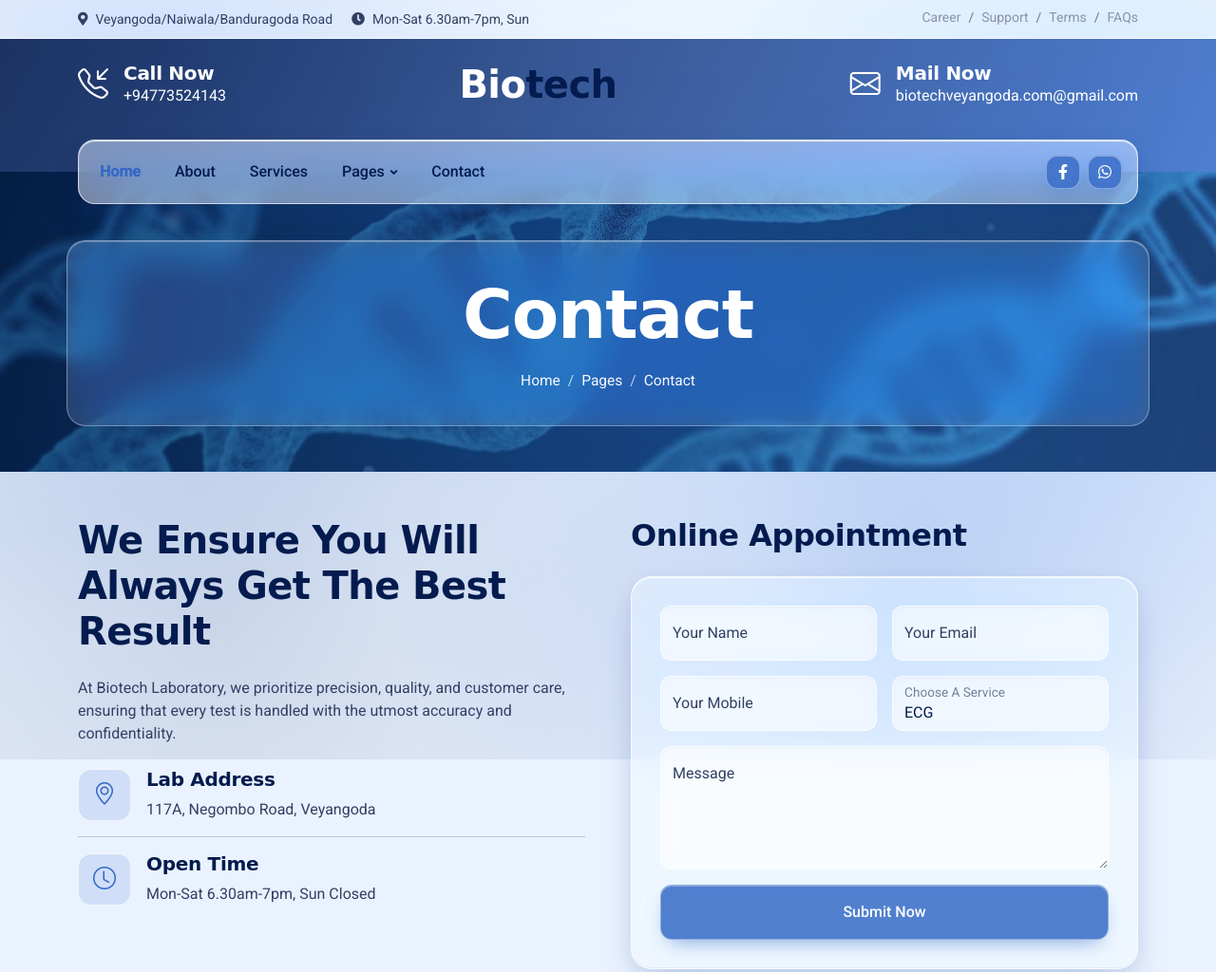
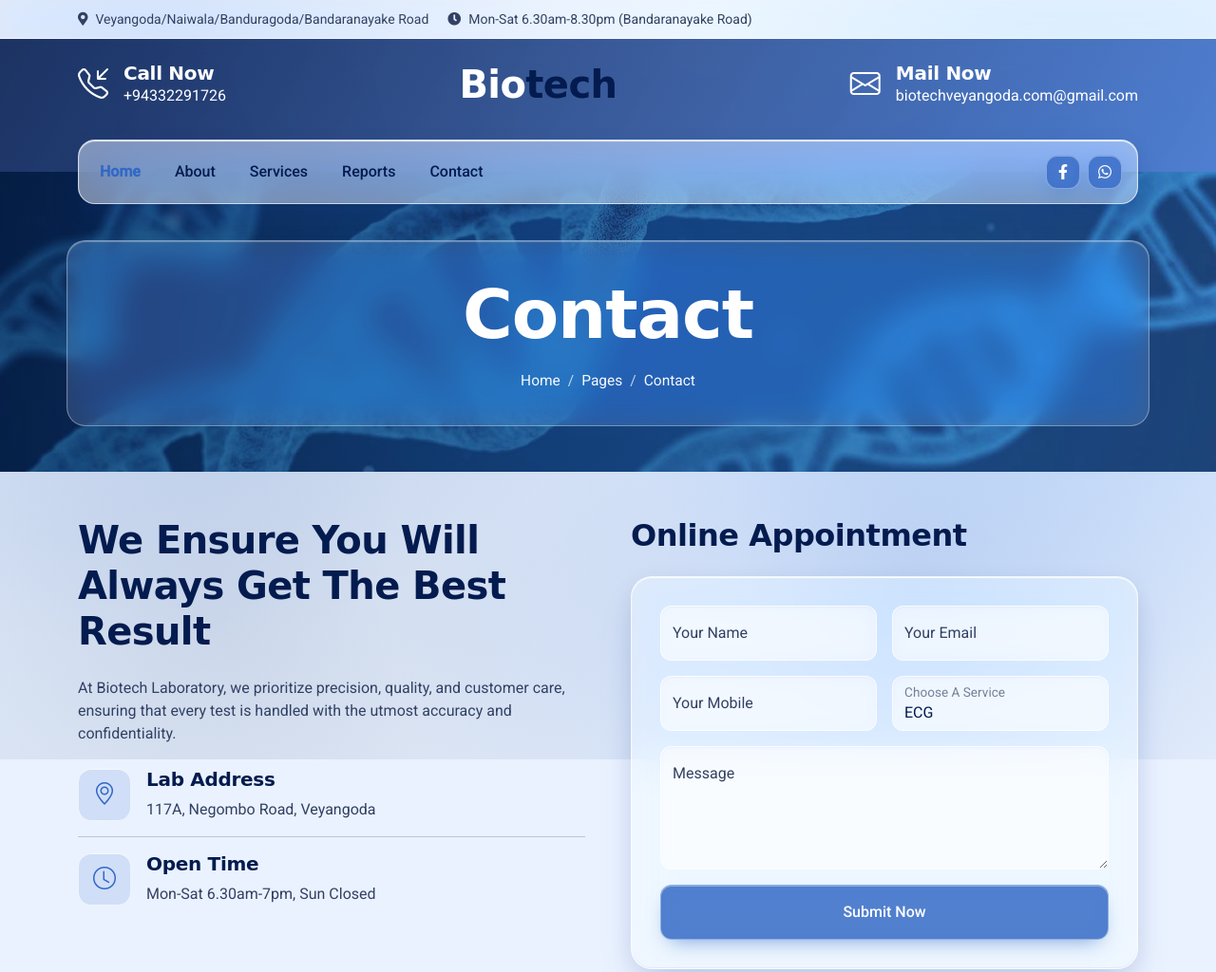
Before and after one commit to Biotechwa/biotechveyangoda, a plain HTML site: page contact.html in a window 1280 px wide. Shown: the top 1024 px of the page at 95% size. Drawn offline with nearby package versions, Linux system fonts and the light colour scheme; a web font is replaced by a local one.

Commit message:
Update contact.html

```diff
--- a/contact.html
+++ b/contact.html
@@ -51,15 +51,10 @@
         <div class="container">
             <div class="d-flex justify-content-between">
                 <div>
-                    <small class="me-3"><i class="fa fa-map-marker-alt me-2"></i>Veyangoda/Naiwala/Banduragoda Road</small>
-                    <small class="me-3"><i class="fa fa-clock me-2"></i>Mon-Sat 6.30am-7pm, Sun</small>
+                    <small class="me-3"><i class="fa fa-map-marker-alt me-2"></i>Veyangoda/Naiwala/Banduragoda/Bandaranayake Road</small>
+                    <small class="me-3"><i class="fa fa-clock me-2"></i>Mon-Sat 6.30am-8.30pm (Bandaranayake Road)</small>
                 </div>
-                <nav class="breadcrumb mb-0">
-                    <a class="breadcrumb-item small text-body" href="http://wa.me/94776615379">Career</a>
-                    <a class="breadcrumb-item small text-body" href="http://wa.me/94776615379">Support</a>
-                    <a class="breadcrumb-item small text-body" href="http://wa.me/94776615379">Terms</a>
-                    <a class="breadcrumb-item small text-body" href="http://wa.me/94776615379">FAQs</a>
-                </nav>
+
             </div>
         </div>
     </div>
@@ -74,7 +69,7 @@
                     <i class="bi bi-telephone-inbound fs-2"></i>
                     <div class="ms-3">
                         <h5 class="text-white mb-0">Call Now</h5>
-                        <span>+94773524143</span>
+                        <span>+94332291726</span>
                     </div>
                 </div>
                 <a href="index" class="h1 text-white mb-0">Bio<span class="text-dark">tech</span></a>
@@ -107,15 +102,7 @@
                         <a href="index" class="nav-item nav-link active">Home</a>
                         <a href="about" class="nav-item nav-link">About</a>
                         <a href="service" class="nav-item nav-link">Services</a>
-                        <div class="nav-item dropdown">
-                            <a href="#" class="nav-link dropdown-toggle" data-bs-toggle="dropdown">Pages</a>
-                            <div class="dropdown-menu bg-light m-0">
-                                <a href="feature" class="dropdown-item">Features</a>
-                                <a href="testimonial" class="dropdown-item">Testimonial</a>
-                                <a href="appoinment" class="dropdown-item">Appoinment</a>
-                                <a href="system" class="dropdown-item">system</a>
-                            </div>
-                        </div>
+                        <a href="system" class="nav-item nav-link">Reports</a>
                         <a href="contact" class="nav-item nav-link">Contact</a>
                     </div>
                     <div class="ms-auto d-none d-lg-flex">
```
